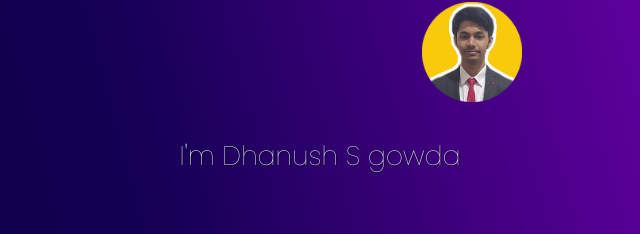
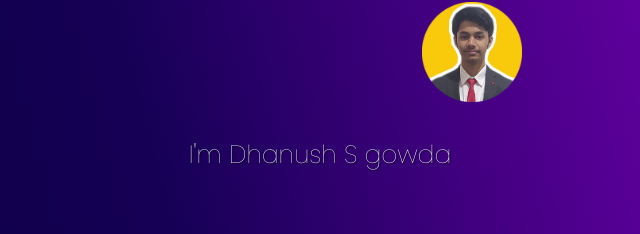
Before and after one commit to Dhanush-S-Gowda/Personal-Portfolio-website, a plain HTML site: page index.html in a window 1280 px wide. Shown: the part 107-341 px from the top of the page, 320-960 px from the left. Drawn offline with Linux system fonts and the light colour scheme; a web font is replaced by a local one.

Commit message:
Update style.css

```diff
--- a/style.css
+++ b/style.css
@@ -81,7 +81,7 @@ nav ul li a:hover{
     place-items: center;
 }
 .header-2 p{
-    font-size: 2.68rem;
+    font-size: 2.5rem;
 }
 .header-3{
     grid-column-start: 1;
```
